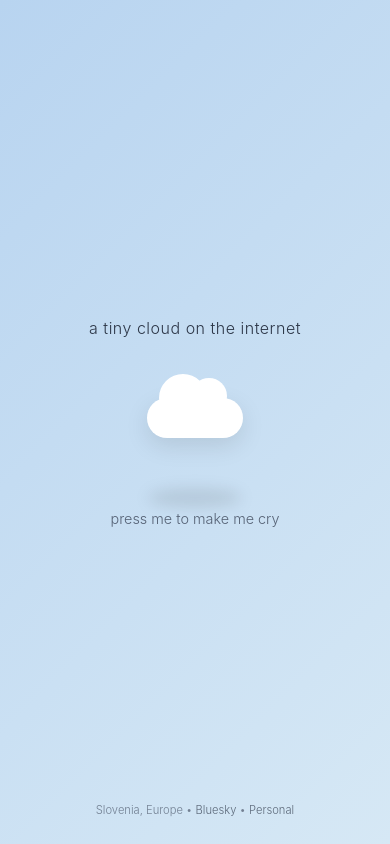
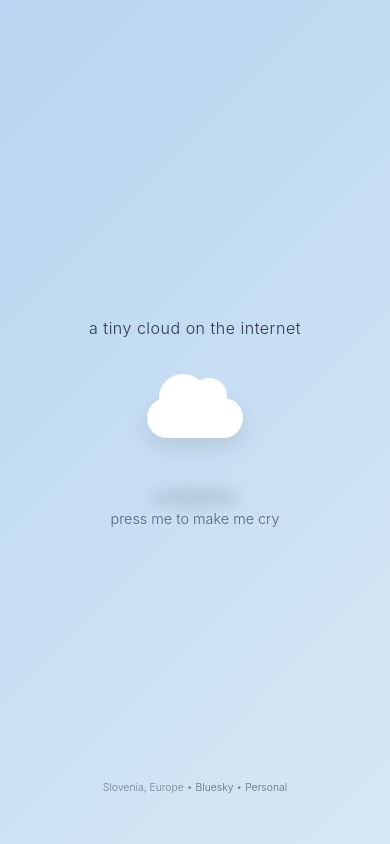
Before and after one commit to hulln/oblachek-eu-site, a plain HTML site: page index.html in a window 390 px wide. Drawn offline with Linux system fonts and the light colour scheme.

Commit message:
Fix responsive design

```diff
--- a/index.html
+++ b/index.html
@@ -238,15 +238,18 @@
 
             .personal-info {
                 position: fixed;
-                bottom: 1.5rem;
+                bottom: 3rem;
                 left: 50%;
                 transform: translateX(-50%);
                 margin: 0;
-                font-size: 0.7rem;
+                font-size: 0.65rem;
                 padding: 0 1rem;
-                line-height: 1.6;
+                line-height: 1.5;
                 max-width: 320px;
                 width: calc(100% - 2rem);
+                background: none;
+                border-radius: 0;
+                backdrop-filter: none;
             }
         }
     </style>
```
